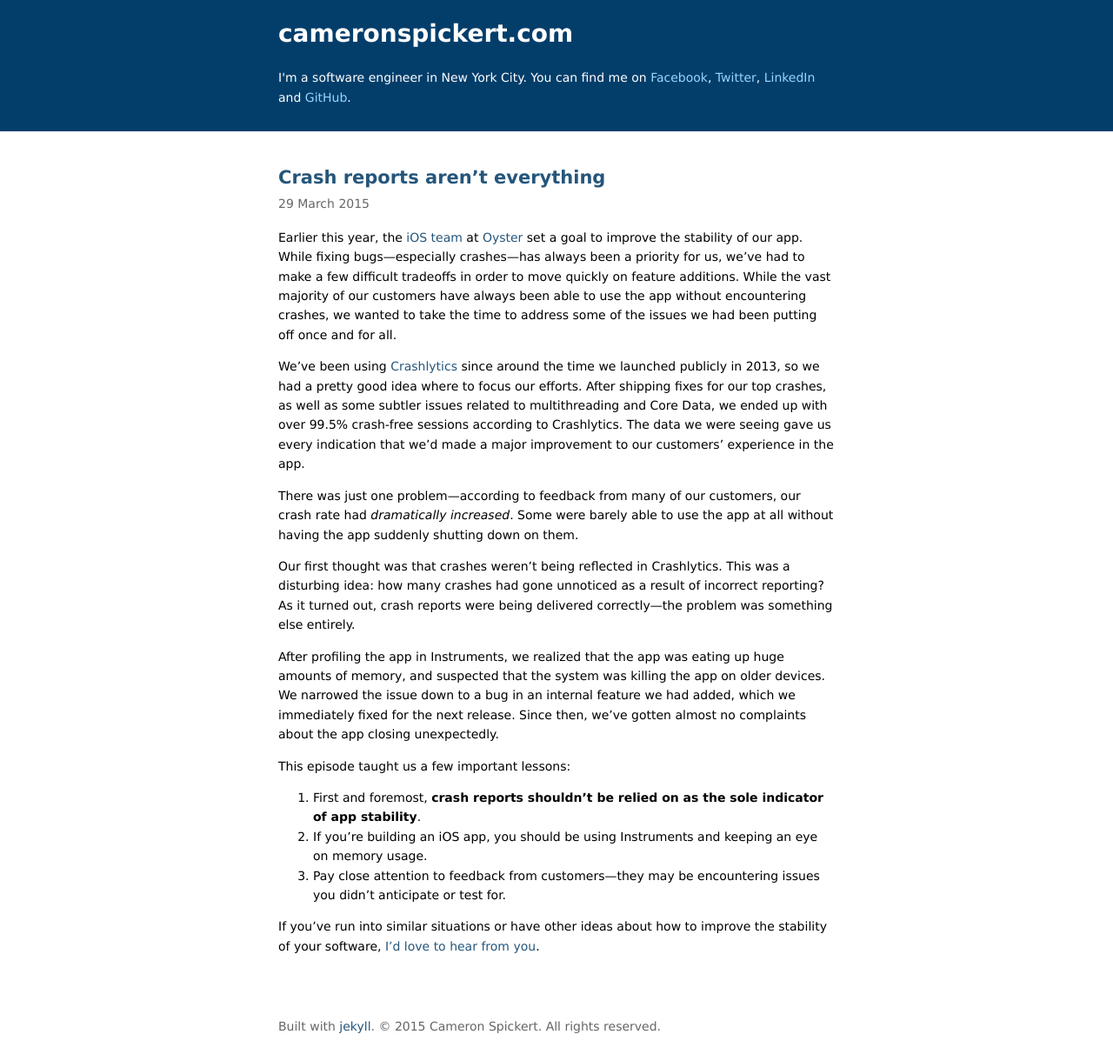
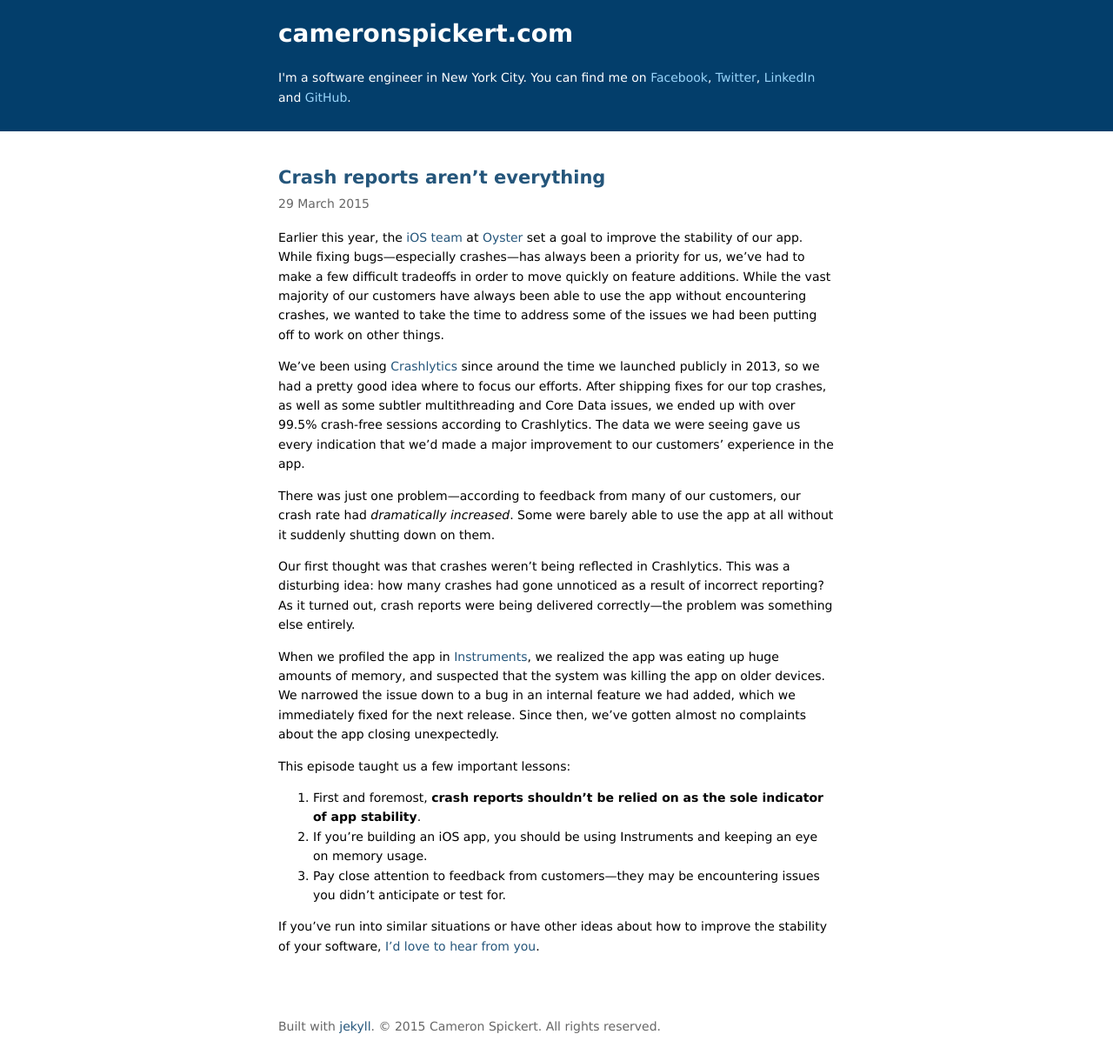
Before and after one commit to cspickert/cspickert.github.io, a Jekyll site: the page built from _posts/2015-03-29-crash-reports-arent-everything.markdown, in a window 1280 px wide. Shown: the whole page at 87% size. Built offline with Jekyll 4.4.1, drawn with Linux system fonts in a browser that asks for light colours.

Commit message:
Minor edits

```diff
--- a/_posts/2015-03-29-crash-reports-arent-everything.markdown
+++ b/_posts/2015-03-29-crash-reports-arent-everything.markdown
@@ -3,15 +3,15 @@ layout: post
 title: "Crash reports aren’t everything"
 ---
 
-Earlier this year, the [iOS](https://twitter.com/cameronspickert) [team](https://twitter.com/dstancioff) at [Oyster](https://www.oysterbooks.com) set a goal to improve the stability of our app. While fixing bugs—especially crashes—has always been a priority for us, we've had to make a few difficult tradeoffs in order to move quickly on feature additions. While the vast majority of our customers have always been able to use the app without encountering crashes, we wanted to take the time to address some of the issues we had been putting off once and for all.
+Earlier this year, the [iOS](https://twitter.com/cameronspickert) [team](https://twitter.com/dstancioff) at [Oyster](https://www.oysterbooks.com) set a goal to improve the stability of our app. While fixing bugs—especially crashes—has always been a priority for us, we've had to make a few difficult tradeoffs in order to move quickly on feature additions. While the vast majority of our customers have always been able to use the app without encountering crashes, we wanted to take the time to address some of the issues we had been putting off to work on other things.
 
-We've been using [Crashlytics](https://www.crashlytics.com) since around the time we launched publicly in 2013, so we had a pretty good idea where to focus our efforts. After shipping fixes for our top crashes, as well as some subtler issues related to multithreading and Core Data, we ended up with over 99.5% crash-free sessions according to Crashlytics. The data we were seeing gave us every indication that we'd made a major improvement to our customers' experience in the app.
+We've been using [Crashlytics](https://www.crashlytics.com) since around the time we launched publicly in 2013, so we had a pretty good idea where to focus our efforts. After shipping fixes for our top crashes, as well as some subtler multithreading and Core Data issues, we ended up with over 99.5% crash-free sessions according to Crashlytics. The data we were seeing gave us every indication that we'd made a major improvement to our customers' experience in the app.
 
-There was just one problem—according to feedback from many of our customers, our crash rate had  _dramatically increased_. Some were barely able to use the app at all without having the app suddenly shutting down on them.
+There was just one problem—according to feedback from many of our customers, our crash rate had  _dramatically increased_. Some were barely able to use the app at all without it suddenly shutting down on them.
 
 Our first thought was that crashes weren't being reflected in Crashlytics. This was a disturbing idea: how many crashes had gone unnoticed as a result of incorrect reporting? As it turned out, crash reports were being delivered correctly—the problem was something else entirely.
 
-After profiling the app in Instruments, we realized that the app was eating up huge amounts of memory, and suspected that the system was killing the app on older devices. We narrowed the issue down to a bug in an internal feature we had added, which we immediately fixed for the next release. Since then, we've gotten almost no complaints about the app closing unexpectedly.
+When we profiled the app in [Instruments](https://developer.apple.com/library/ios/documentation/DeveloperTools/Conceptual/InstrumentsUserGuide/Introduction/Introduction.html), we realized the app was eating up huge amounts of memory, and suspected that the system was killing the app on older devices. We narrowed the issue down to a bug in an internal feature we had added, which we immediately fixed for the next release. Since then, we've gotten almost no complaints about the app closing unexpectedly.
 
 This episode taught us a few important lessons:
 
```
